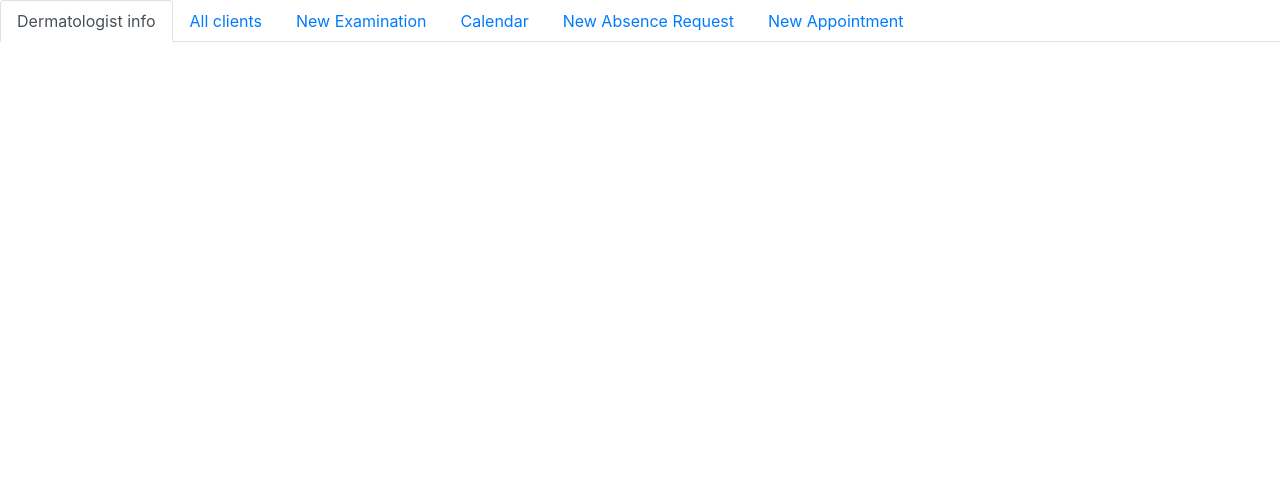
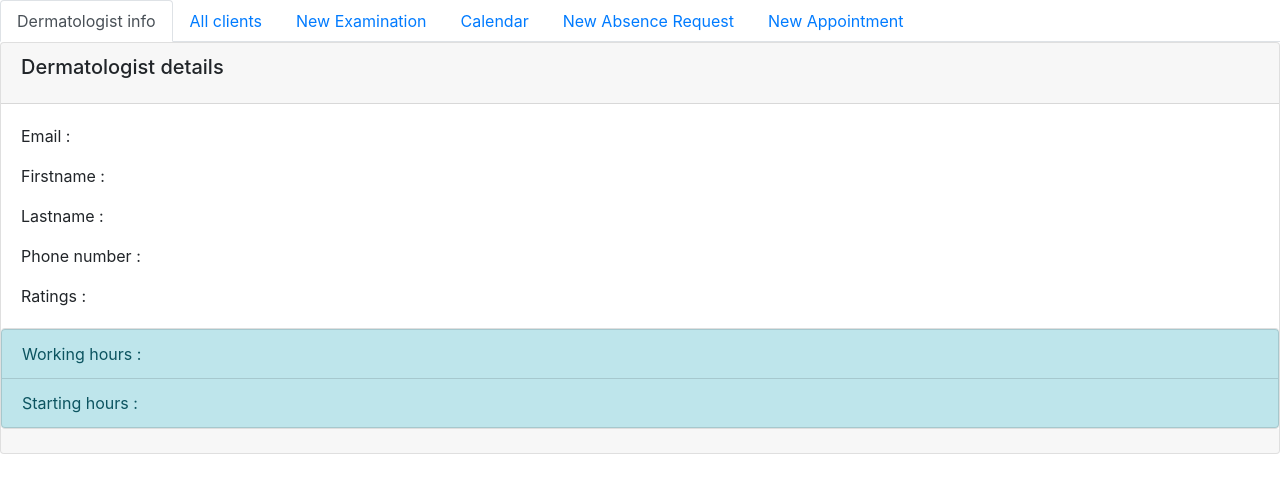
Before and after one commit to artukov/ISA, a React (Create React App) app in the folder front/pharmacy-app/: page /dermatologist in a window 1280 px wide. Shown: the top 492 px of the page. Built offline with nearby package versions, Linux system fonts and the light colour scheme.

Commit message:
ADD view of dermatologsit profile

```diff
--- /dev/null
+++ b/front/pharmacy-app/src/components/dermatologist/DermatologistInfo.js
@@ -0,0 +1,49 @@
+import React, { useState, useEffect } from 'react'
+import { Card, ListGroup } from 'react-bootstrap';
+const DermatologistInfo = ({dermatologist}) => {
+    return (
+         <div>
+            <Card >
+                <Card.Header>
+                    <Card.Title>Dermatologist details</Card.Title>
+                </Card.Header>
+                <Card.Body>
+                    <Card.Text>Email : {/*dermatologist.email*/}</Card.Text>
+                    <Card.Text>Firstname : {/*dermatologist.firstname*/}</Card.Text>
+                    <Card.Text>Lastname : {/*dermatologist.lastname*/}</Card.Text>
+                    <Card.Text>Phone number : {/*dermatologist.phoneNumber*/}</Card.Text>
+                    <Card.Text>Ratings : {/*dermatologist.ratings !== null ? dermatologist.ratings : 0.0*/}</Card.Text>
+                </Card.Body>
+                <ListGroup>
+                    <ListGroup.Item action variant="info">Working hours : {/*dermatologist.hours*/}</ListGroup.Item>
+                    <ListGroup.Item action variant="info">Starting hours : {/*dermatologist.start_hour*/}</ListGroup.Item>
+                </ListGroup>
+                <Card.Footer>
+                    {/* <Button variant='primary' onClick={() => openExamModal()}>Create examination</Button> */}
+                    {/* <Button variant='danger' onClick={() => deleteDermatologist(dermatologist.id)}>Delete dermatologist</Button> */}
+                </Card.Footer>
+            </Card>
+
+            {/* <Modal show={showModal} onHide={()=>closeModal()}>
+                <Modal.Header closeButton><Modal.Title>Add description why the request has been denied</Modal.Title></Modal.Header>
+                <Modal.Body>
+                    <Form onSubmit={()=>{}}>
+                        <Form.Control type="text" placeholder="Insert desciption"
+                            onChange = {(e) => request.description = e.target.value}
+                        ></Form.Control>
+                    </Form>
+                </Modal.Body>
+                <Modal.Footer>
+                    <Button onClick = {(e)=>{
+                        e.preventDefault();
+                        answerToTheRequest(request,false);
+                        closeModal();
+                    }}>Save changes</Button>
+                    <Button variant="secondary" onClick = {()=>closeModal()}>Cancel</Button>
+                </Modal.Footer>
+            </Modal> */}
+        </div>
+      );
+}
+
+export default DermatologistInfo;
--- a/front/pharmacy-app/src/components/dermatologist/DermatologistPage.js
+++ b/front/pharmacy-app/src/components/dermatologist/DermatologistPage.js
@@ -1,6 +1,8 @@
 import { Button } from 'react-bootstrap';
 import React, { useState, useEffect } from 'react'
 import { Tab, Tabs } from 'react-bootstrap';
+import DermatologistInfo from './DermatologistInfo';
+import DermatologistDetails from './DermatologistDetails';
 
 const DermatologistPage = () => {
 
@@ -10,7 +12,7 @@ const DermatologistPage = () => {
         <div>
             <Tabs  defaultActiveKey="info"   onSelect = {()=> { }}>
                     <Tab eventKey = "info" title="Dermatologist info">
-
+                        <DermatologistInfo></DermatologistInfo>
                 </Tab>
                 <Tab eventKey = "allClients" title="All clients">
 
```
Also changed, not shown: front/pharmacy-app/src/hooks/loadCurrentDermatologist.js (added, +18 -0 lines), front/pharmacy-app/src/components/pharmacist/Pharmacistpage.js (line endings or trailing spaces), 2 other files (tests, documents, lock files or other folders).
